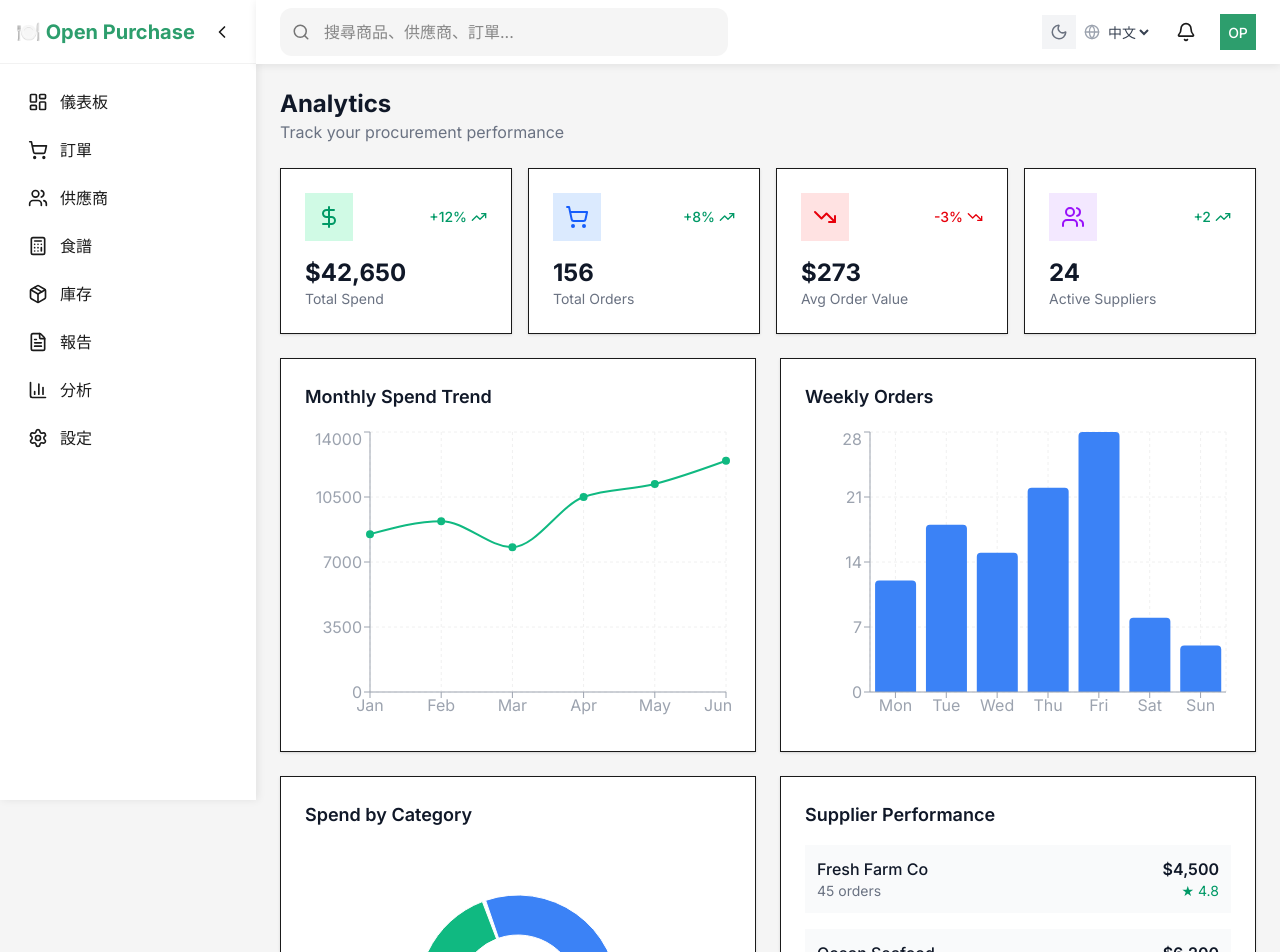
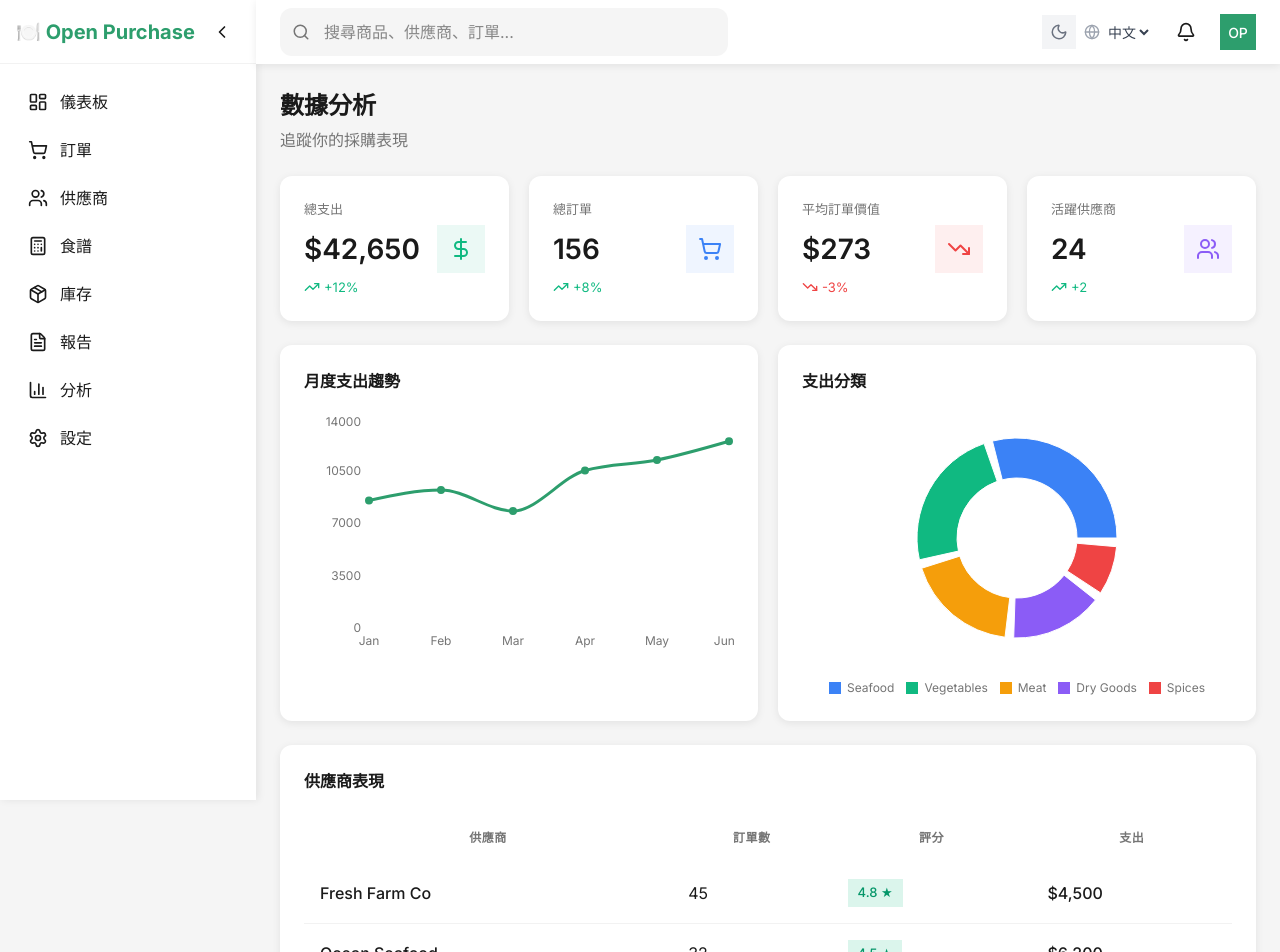
Before and after one commit to singerj295/open-purchase, a Next.js app: page /analytics in a window 1280 px wide. Shown: the top 952 px of the page. Built offline with nearby package versions, Linux system fonts and the light colour scheme.

Commit message:
Fix: Analytics page flat design

```diff
--- a/src/app/(dashboard)/analytics/page.tsx
+++ b/src/app/(dashboard)/analytics/page.tsx
@@ -6,7 +6,6 @@ import {
   Bar,
   XAxis,
   YAxis,
-  CartesianGrid,
   Tooltip,
   ResponsiveContainer,
   PieChart,
@@ -14,7 +13,6 @@ import {
   Cell,
   LineChart,
   Line,
-  Legend,
 } from "recharts";
 import { TrendingUp, TrendingDown, DollarSign, ShoppingCart, Users } from "lucide-react";
 
@@ -53,129 +51,131 @@ const weeklyOrders = [
 ];
 
 export default function AnalyticsPage() {
+  const [lang, setLang] = useState<"en" | "zh">("zh");
+  const isZh = lang === "zh";
+
   const metrics = [
     {
-      label: "Total Spend",
+      label: isZh ? "總支出" : "Total Spend",
       value: "$42,650",
       change: "+12%",
       trend: "up",
       icon: DollarSign,
-      color: "text-emerald-600",
-      bg: "bg-emerald-100",
+      color: "#10b981",
     },
     {
-      label: "Total Orders",
+      label: isZh ? "總訂單" : "Total Orders",
       value: "156",
       change: "+8%",
       trend: "up",
       icon: ShoppingCart,
-      color: "text-blue-600",
-      bg: "bg-blue-100",
+      color: "#3b82f6",
     },
     {
-      label: "Avg Order Value",
+      label: isZh ? "平均訂單價值" : "Avg Order Value",
       value: "$273",
       change: "-3%",
       trend: "down",
       icon: TrendingDown,
-      color: "text-red-600",
-      bg: "bg-red-100",
+      color: "#ef4444",
     },
     {
-      label: "Active Suppliers",
+      label: isZh ? "活躍供應商" : "Active Suppliers",
       value: "24",
       change: "+2",
       trend: "up",
       icon: Users,
-      color: "text-purple-600",
-      bg: "bg-purple-100",
+      color: "#8b5cf6",
     },
   ];
 
   return (
-    <div className="space-y-6">
+    <div style={{ display: 'flex', flexDirection: 'column', gap: '24px' }}>
       {/* Header */}
       <div>
-        <h1 className="text-2xl font-bold text-gray-900">Analytics</h1>
-        <p className="text-gray-500">Track your procurement performance</p>
+        <h1 style={{ fontSize: '24px', fontWeight: '600', margin: 0 }}>
+          {isZh ? "數據分析" : "Analytics"}
+        </h1>
+        <p style={{ color: 'var(--muted)', marginTop: '4px' }}>
+          {isZh ? "追蹤你的採購表現" : "Track your procurement performance"}
+        </p>
       </div>
 
       {/* Metrics */}
-      <div className="grid grid-cols-2 lg:grid-cols-4 gap-4">
-        {metrics.map((metric) => (
-          <div key={metric.label} className="bg-white rounded-xl p-6 shadow-sm border">
-            <div className="flex items-center justify-between">
-              <div className={`p-3 rounded-lg ${metric.bg}`}>
-                <metric.icon className={metric.color} size={24} />
+      <div style={{ display: 'grid', gridTemplateColumns: 'repeat(auto-fit, minmax(200px, 1fr))', gap: '20px' }}>
+        {metrics.map((metric, index) => (
+          <div key={index} className="stat-card">
+            <div style={{ display: 'flex', alignItems: 'center', justifyContent: 'space-between' }}>
+              <div>
+                <p style={{ color: 'var(--muted)', fontSize: '13px', margin: 0 }}>{metric.label}</p>
+                <p style={{ fontSize: '28px', fontWeight: '600', margin: '8px 0 0 0' }}>{metric.value}</p>
+                <div style={{ display: 'flex', alignItems: 'center', gap: '4px', marginTop: '8px' }}>
+                  {metric.trend === 'up' ? (
+                    <TrendingUp size={16} color="#10b981" />
+                  ) : (
+                    <TrendingDown size={16} color="#ef4444" />
+                  )}
+                  <span style={{
+                    fontSize: '13px',
+                    color: metric.trend === 'up' ? '#10b981' : '#ef4444'
+                  }}>
+                    {metric.change}
+                  </span>
+                </div>
               </div>
-              <span
-                className={`flex items-center gap-1 text-sm font-medium ${
-                  metric.trend === "up" ? "text-emerald-600" : "text-red-600"
-                }`}
-              >
-                {metric.change}
-                {metric.trend === "up" ? <TrendingUp size={16} /> : <TrendingDown size={16} />}
-              </span>
-            </div>
-            <div className="mt-4">
-              <h3 className="text-2xl font-bold text-gray-900">{metric.value}</h3>
-              <p className="text-gray-500 text-sm">{metric.label}</p>
+              <div style={{ padding: '12px', borderRadius: '12px', background: `${metric.color}15` }}>
+                <metric.icon size={24} color={metric.color} />
+              </div>
             </div>
           </div>
         ))}
       </div>
 
-      {/* Charts Row */}
-      <div className="grid grid-cols-1 lg:grid-cols-2 gap-6">
+      {/* Charts */}
+      <div style={{ display: 'grid', gridTemplateColumns: 'repeat(auto-fit, minmax(400px, 1fr))', gap: '20px' }}>
         {/* Monthly Spend */}
-        <div className="bg-white rounded-xl p-6 shadow-sm border">
-          <h3 className="text-lg font-semibold text-gray-900 mb-4">Monthly Spend Trend</h3>
-          <ResponsiveContainer width="100%" height={300}>
+        <div className="card" style={{ padding: '24px' }}>
+          <h3 style={{ fontSize: '16px', fontWeight: '600', margin: '0 0 20px 0' }}>
+            {isZh ? "月度支出趨勢" : "Monthly Spend Trend"}
+          </h3>
+          <ResponsiveContainer width="100%" height={250}>
             <LineChart data={monthlySpend}>
-              <CartesianGrid strokeDasharray="3 3" stroke="#f0f0f0" />
-              <XAxis dataKey="month" stroke="#9ca3af" />
-              <YAxis stroke="#9ca3af" />
+              <XAxis
+                dataKey="month"
+                axisLine={false}
+                tickLine={false}
+                tick={{ fill: 'var(--muted)', fontSize: 12 }}
+              />
+              <YAxis
+                axisLine={false}
+                tickLine={false}
+                tick={{ fill: 'var(--muted)', fontSize: 12 }}
+              />
               <Tooltip
                 contentStyle={{
-                  backgroundColor: "white",
-                  border: "none",
-                  borderRadius: "8px",
-                  boxShadow: "0 4px 6px -1px rgb(0 0 0 / 0.1)",
+                  background: 'var(--card-bg)',
+                  border: 'none',
+                  borderRadius: '8px',
+                  boxShadow: '0 4px 12px var(--shadow)',
                 }}
               />
-              <Line type="monotone" dataKey="spend" stroke="#10b981" strokeWidth={2} dot={{ fill: "#10b981" }} />
+              <Line
+                type="monotone"
+                dataKey="spend"
+                stroke="var(--primary)"
+                strokeWidth={3}
+                dot={{ fill: 'var(--primary)', strokeWidth: 2 }}
+              />
             </LineChart>
           </ResponsiveContainer>
         </div>
 
-        {/* Weekly Orders */}
-        <div className="bg-white rounded-xl p-6 shadow-sm border">
-          <h3 className="text-lg font-semibold text-gray-900 mb-4">Weekly Orders</h3>
-          <ResponsiveContainer width="100%" height={300}>
-            <BarChart data={weeklyOrders}>
-              <CartesianGrid strokeDasharray="3 3" stroke="#f0f0f0" />
-              <XAxis dataKey="day" stroke="#9ca3af" />
-              <YAxis stroke="#9ca3af" />
-              <Tooltip
-                contentStyle={{
-                  backgroundColor: "white",
-                  border: "none",
-                  borderRadius: "8px",
-                  boxShadow: "0 4px 6px -1px rgb(0 0 0 / 0.1)",
-                }}
-              />
-              <Bar dataKey="orders" fill="#3b82f6" radius={[4, 4, 0, 0]} />
-            </BarChart>
-          </ResponsiveContainer>
-        </div>
-      </div>
-
-      {/* Second Row */}
-      <div className="grid grid-cols-1 lg:grid-cols-2 gap-6">
         {/* Category Breakdown */}
-        <div className="bg-white rounded-xl p-6 shadow-sm border">
-          <h3 className="text-lg font-semibold text-gray-900 mb-4">Spend by Category</h3>
-          <ResponsiveContainer width="100%" height={300}>
+        <div className="card" style={{ padding: '24px' }}>
+          <h3 style={{ fontSize: '16px', fontWeight: '600', margin: '0 0 20px 0' }}>
+            {isZh ? "支出分類" : "Spend by Category"}
+          </h3>
+          <ResponsiveContainer width="100%" height={250}>
             <PieChart>
               <Pie
                 data={categoryData}
@@ -183,7 +183,7 @@ export default function AnalyticsPage() {
                 cy="50%"
                 innerRadius={60}
                 outerRadius={100}
-                paddingAngle={2}
+                paddingAngle={5}
                 dataKey="value"
               >
                 {categoryData.map((entry, index) => (
@@ -192,43 +192,65 @@ export default function AnalyticsPage() {
               </Pie>
               <Tooltip
                 contentStyle={{
-                  backgroundColor: "white",
-                  border: "none",
-                  borderRadius: "8px",
-                  boxShadow: "0 4px 6px -1px rgb(0 0 0 / 0.1)",
+                  background: 'var(--card-bg)',
+                  border: 'none',
+                  borderRadius: '8px',
+                  boxShadow: '0 4px 12px var(--shadow)',
                 }}
               />
             </PieChart>
           </ResponsiveContainer>
-          <div className="flex flex-wrap justify-center gap-4 mt-4">
-            {categoryData.map((cat) => (
-              <div key={cat.name} className="flex items-center gap-2">
-                <div className="w-3 h-3 rounded-full" style={{ backgroundColor: cat.color }} />
-                <span className="text-sm text-gray-600">{cat.name}</span>
-              </div>
-            ))}
-          </div>
-        </div>
-
-        {/* Supplier Performance */}
-        <div className="bg-white rounded-xl p-6 shadow-sm border">
-          <h3 className="text-lg font-semibold text-gray-900 mb-4">Supplier Performance</h3>
-          <div className="space-y-4">
-            {supplierPerformance.map((supplier) => (
-              <div key={supplier.name} className="flex items-center justify-between p-3 bg-gray-50 rounded-lg">
-                <div>
-                  <h4 className="font-medium text-gray-900">{supplier.name}</h4>
-                  <p className="text-sm text-gray-500">{supplier.orders} orders</p>
-                </div>
-                <div className="text-right">
-                  <p className="font-semibold text-gray-900">${supplier.spend.toLocaleString()}</p>
-                  <p className="text-sm text-emerald-600">★ {supplier.rating}</p>
-                </div>
+          <div style={{ display: 'flex', flexWrap: 'wrap', gap: '12px', justifyContent: 'center', marginTop: '16px' }}>
+            {categoryData.map((item) => (
+              <div key={item.name} style={{ display: 'flex', alignItems: 'center', gap: '6px' }}>
+                <div style={{ width: '12px', height: '12px', borderRadius: '4px', background: item.color }} />
+                <span style={{ fontSize: '12px', color: 'var(--muted)' }}>{item.name}</span>
               </div>
             ))}
           </div>
         </div>
       </div>
+
+      {/* Supplier Performance Table */}
+      <div className="card" style={{ padding: '24px' }}>
+        <h3 style={{ fontSize: '16px', fontWeight: '600', margin: '0 0 20px 0' }}>
+          {isZh ? "供應商表現" : "Supplier Performance"}
+        </h3>
+        <table>
+          <thead>
+            <tr>
+              <th>{isZh ? "供應商" : "Supplier"}</th>
+              <th>{isZh ? "訂單數" : "Orders"}</th>
+              <th>{isZh ? "評分" : "Rating"}</th>
+              <th>{isZh ? "支出" : "Spend"}</th>
+            </tr>
+          </thead>
+          <tbody>
+            {supplierPerformance.map((supplier) => (
+              <tr key={supplier.name}>
+                <td style={{ fontWeight: '500' }}>{supplier.name}</td>
+                <td>{supplier.orders}</td>
+                <td>
+                  <span style={{
+                    display: 'inline-flex',
+                    alignItems: 'center',
+                    gap: '4px',
+                    padding: '4px 10px',
+                    borderRadius: '20px',
+                    background: 'rgba(16, 185, 129, 0.15)',
+                    color: '#059669',
+                    fontSize: '13px',
+                    fontWeight: '500',
+                  }}>
+                    {supplier.rating} ★
+                  </span>
+                </td>
+                <td style={{ fontWeight: '500' }}>${supplier.spend.toLocaleString()}</td>
+              </tr>
+            ))}
+          </tbody>
+        </table>
+      </div>
     </div>
   );
 }
```
